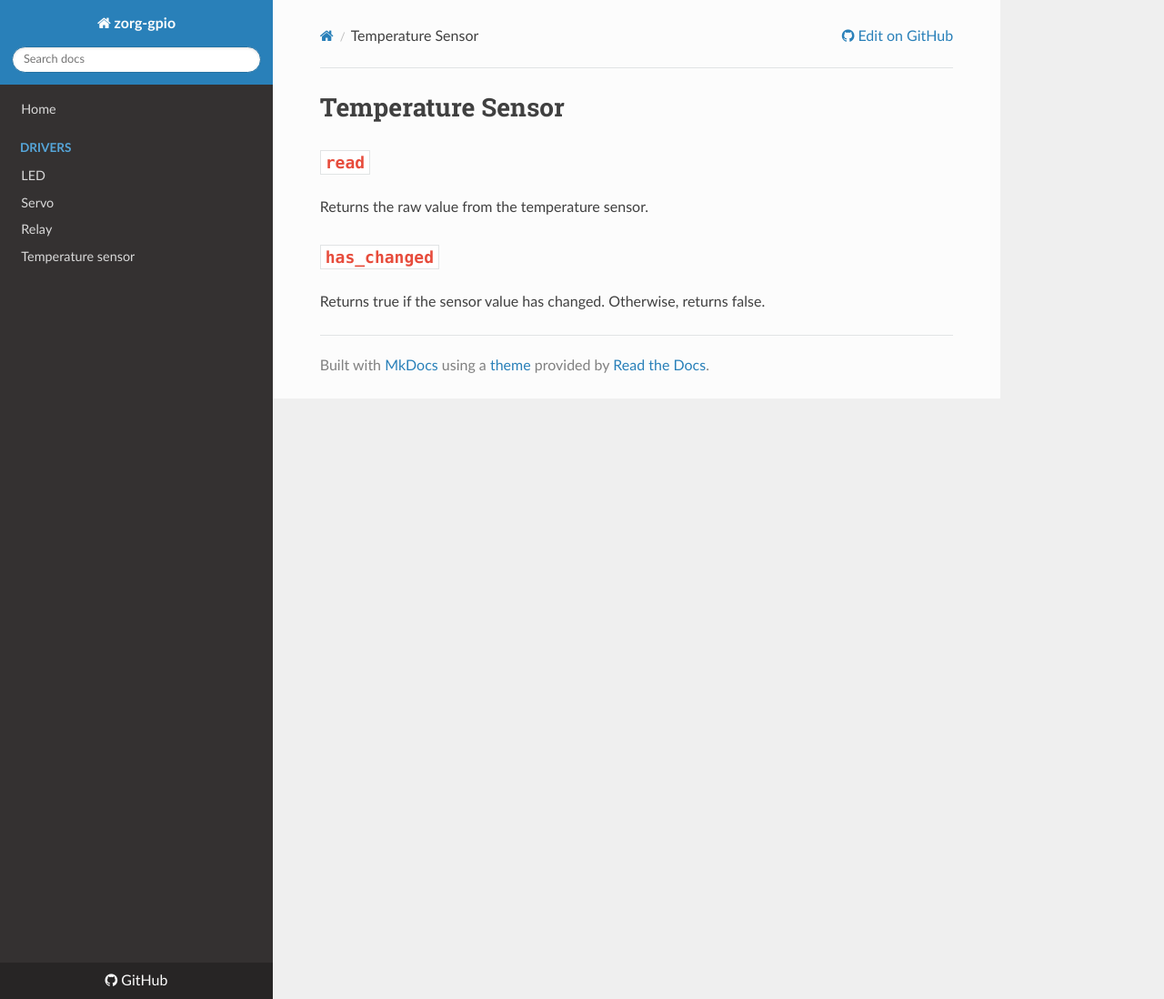
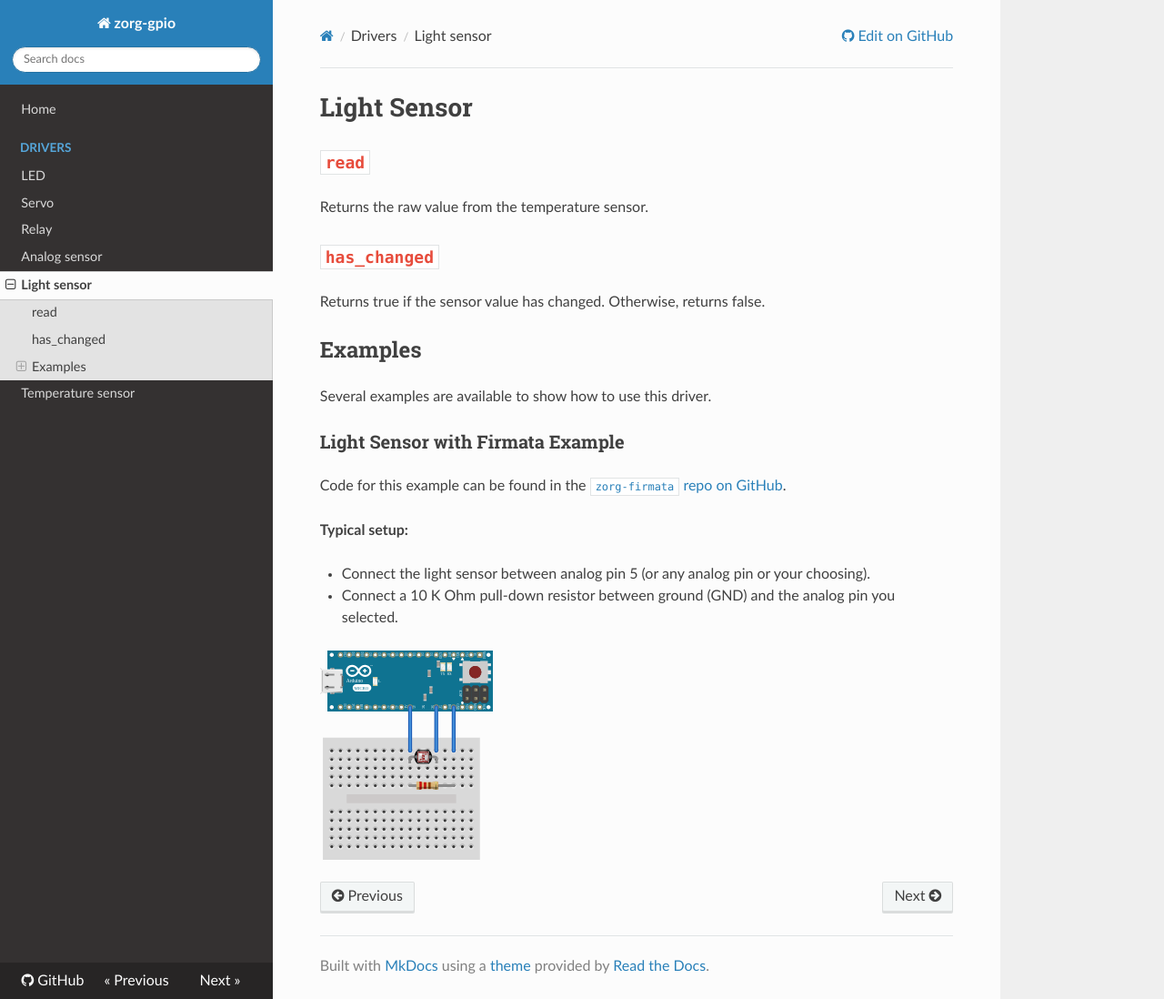
Before and after one commit to zorg/zorg-gpio, an MkDocs documentation site: the page built from docs/light_sensor.md, in a window 1280 px wide and 1098 px high. Shown: the whole window at 91% size. Built offline with MkDocs 1.6.1, drawn with Linux system fonts in a browser that asks for light colours; nearby versions of some CDN libraries; old or Windows-style settings are respelled for this version of MkDocs.

Commit message:
Added light sensor and led setup examples to docs.

```diff
--- a/docs/light_sensor.md
+++ b/docs/light_sensor.md
@@ -1,4 +1,4 @@
-# Temperature Sensor
+# Light Sensor
 
 ## `read`
 
@@ -8,3 +8,17 @@ Returns the raw value from the temperature sensor.
 
 Returns true if the sensor value has changed.
 Otherwise, returns false.
+
+## Examples
+
+Several examples are available to show how to use this driver.
+
+### Light Sensor with Firmata Example
+Code for this example can be found in the [`zorg-firmata` repo on GitHub](https://github.com/zorg-framework/zorg-firmata/blob/master/examples/light_sensor.py).
+
+**Typical setup:**
+
+- Connect the light sensor between analog pin 5 (or any analog pin or your choosing).
+- Connect a 10 K Ohm pull-down resistor between ground (GND) and the analog pin you selected.
+
+![image](schematics/arduino_nano_light_sensor.svg)
--- a/mkdocs.yml
+++ b/mkdocs.yml
@@ -6,5 +6,7 @@ pages:
   - LED: led.md
   - Servo: servo.md
   - Relay: relay.md
+  - Analog sensor: analog_sensor.md
+  - Light sensor: light_sensor.md
   - Temperature sensor: temperature_sensor.md
 theme: readthedocs
```
Also changed, not shown: docs/led.md (+13 -0 lines), docs/schematics/arduino_led.svg (added), docs/schematics/arduino_nano_light_sensor.svg (added), 2 other files.
